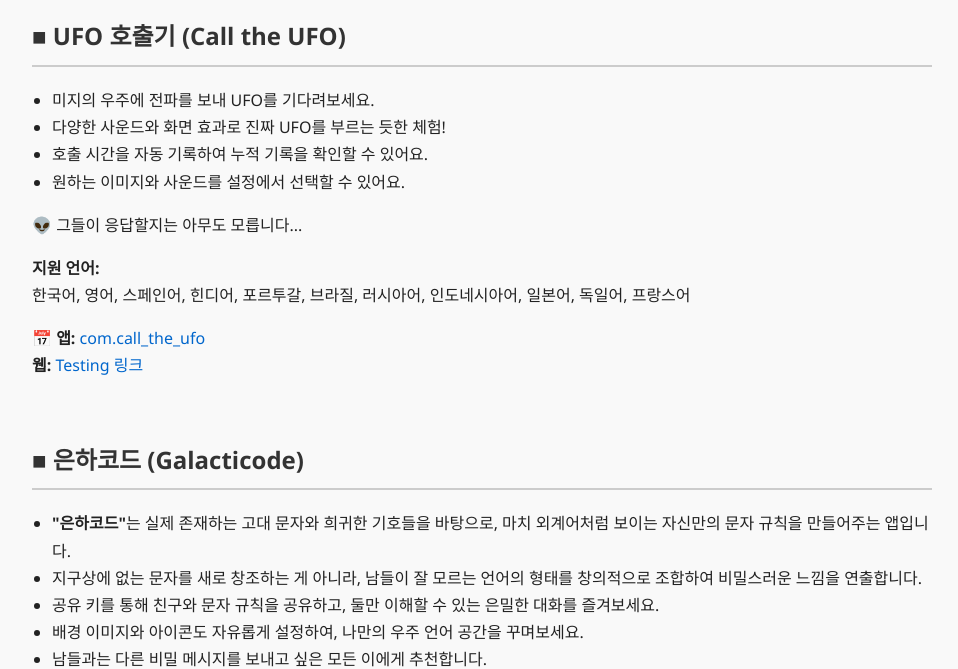
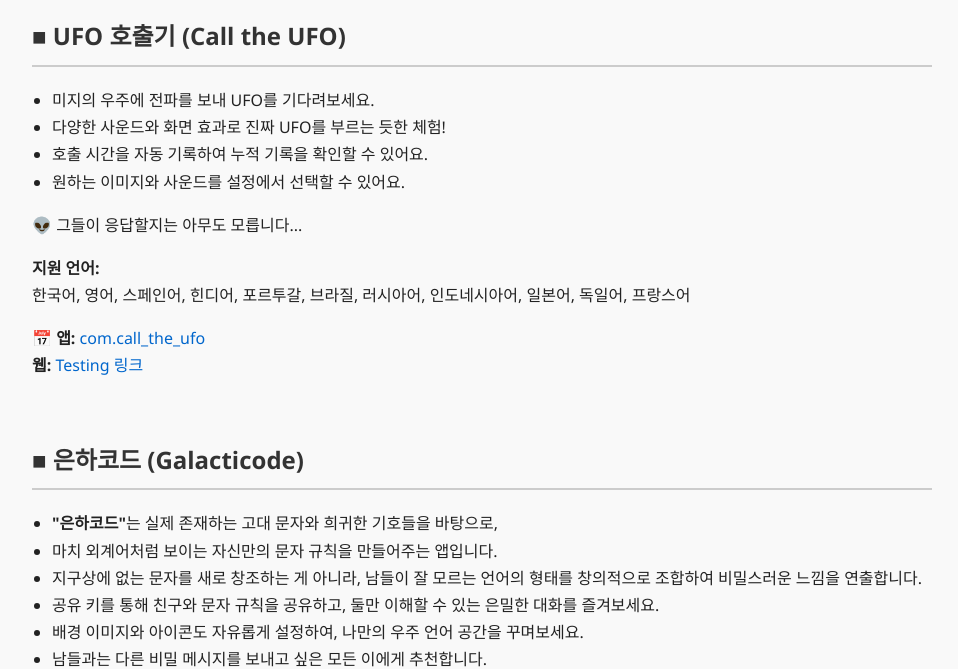
Before and after one commit to alchegit/alchegit.github.io, a plain HTML site: page index.html in a window 1280 px wide. Shown: the part 131-800 px from the top of the page, without its empty margins (158-1116 px from the left). Drawn offline with Linux system fonts and the light colour scheme.

Commit message:
Update index.html

```diff
--- a/index.html
+++ b/index.html
@@ -55,7 +55,8 @@
   <section>
     <h2>■ 은하코드 (Galacticode)</h2>
     <ul>
-    <li><strong>"은하코드"</strong>는 실제 존재하는 고대 문자와 희귀한 기호들을 바탕으로, 마치 외계어처럼 보이는 자신만의 문자 규칙을 만들어주는 앱입니다.</li>
+    <li><strong>"은하코드"</strong>는 실제 존재하는 고대 문자와 희귀한 기호들을 바탕으로,</li>
+    <li>마치 외계어처럼 보이는 자신만의 문자 규칙을 만들어주는 앱입니다.</li>
     <li>지구상에 없는 문자를 새로 창조하는 게 아니라, 남들이 잘 모르는 언어의 형태를 창의적으로 조합하여 비밀스러운 느낌을 연출합니다.</li>
     <li>공유 키를 통해 친구와 문자 규칙을 공유하고, 둘만 이해할 수 있는 은밀한 대화를 즐겨보세요.</li>
     <li>배경 이미지와 아이콘도 자유롭게 설정하여, 나만의 우주 언어 공간을 꾸며보세요.</li>
```
